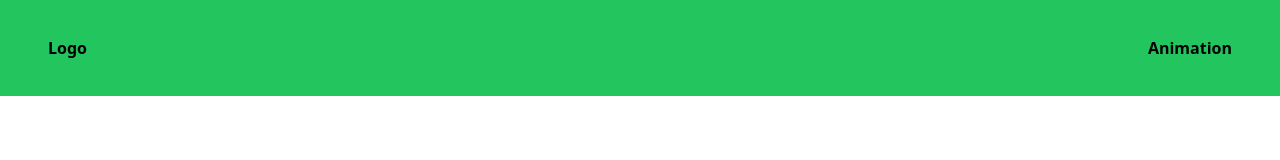
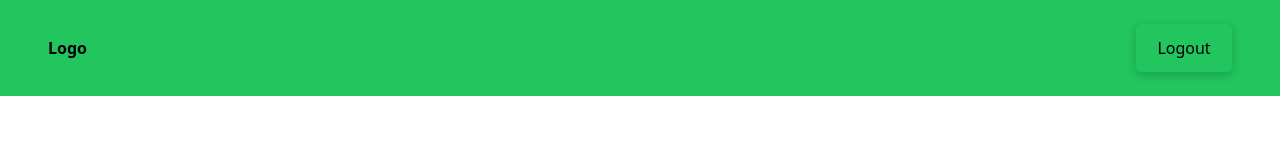
Before and after one commit to zakariaebouklah/yt-v-converter, a Next.js app: page /login in a window 1280 px wide. Shown: the top 160 px of the page. Built offline with nearby package versions, Linux system fonts and the light colour scheme.

Commit message:
login / logout logic implemented.

```diff
--- a/components/Layout.js
+++ b/components/Layout.js
@@ -1,11 +1,35 @@
-import React from 'react';
+import React, {useEffect, useState} from 'react';
 import Navbar from "@/components/Navbar";
 import Footer from "@/components/Footer";
+import {useRouter} from "next/router";
 
 function Layout({children}) {
+
+    const [isAuthenticated, setIsAuthenticated] = useState(false);
+
+    const router = useRouter();
+
+    useEffect(() => {
+        if(window.localStorage.getItem('auth-token') !== '')
+        {
+            setIsAuthenticated(true);
+        }
+        else
+        {
+            setIsAuthenticated(false);
+        }
+
+    }, [])
+
+    const handleLogout = () => {
+        window.localStorage.setItem('auth-token', "");
+        setIsAuthenticated(false);
+        router.push("/login").then(r => {});
+    }
+
     return (
         <div>
-            <Navbar/>
+            <Navbar isAuthed={isAuthenticated} logoutEvent={handleLogout}/>
             <main>
                 {children}
             </main>
--- a/components/Navbar.js
+++ b/components/Navbar.js
@@ -1,9 +1,25 @@
-import React from 'react';
+import React, {useEffect, useState} from 'react';
 import {useRouter} from "next/router";
 
 function Navbar(props) {
 
     const router = useRouter();
+
+    // const [isAuthenticated, setIsAuthenticated] = useState(false);
+
+    // useEffect(() => {
+    //     if(window.localStorage.getItem('auth-token') !== "")
+    //     {
+    //         setIsAuthenticated(true);
+    //     }
+    //     console.log(window.localStorage.getItem('auth-token'));
+    // }, [isAuthenticated])
+    //
+    // const handleLogout = () => {
+    //     window.localStorage.setItem('auth-token', "");
+    //     setIsAuthenticated(false)
+    //     router.push("/login").then(r => {});
+    // }
 
     return (
         <>
@@ -13,14 +29,14 @@ function Navbar(props) {
                     Logo
                 </div>
                 {
-                    router.pathname === "/" ?
+                    props.isAuthed ?
+                        <div className="animation">
+                            <button className="btn" onClick={props.logoutEvent}>Logout</button>
+                        </div>
+                        :
                         <div className="connection">
                             <button className="btn" onClick={() => router.push("/login")}>Login</button>
                             <button className="btn" onClick={() => router.push("/register")}>Register</button>
-                        </div>
-                        :
-                        <div className="animation">
-                            <div className="logo">Animation</div>
                         </div>
                 }
             </nav>
--- a/pages/login.js
+++ b/pages/login.js
@@ -32,7 +32,7 @@ function Login(props) {
              */
             window.localStorage.setItem("auth-token", response.data.token);
 
-            await router.push('/dashboard');
+            router.push('/dashboard').then(() => router.reload());
         }
         catch (err) {
             console.log(err);
```
